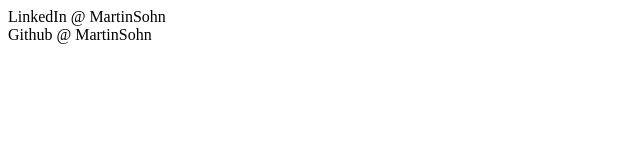
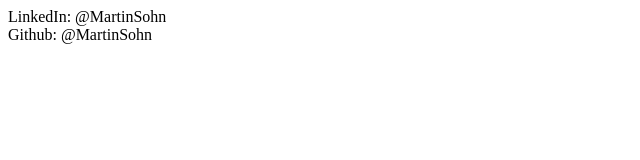
Before and after one commit to bottle-droplets-bend-lawnmower/bottle-droplets-bend-lawnmower.github.io, a plain HTML site: page index.html in a window 1280 px wide. Shown: the full height of the page, 0-640 px from the left. Drawn offline with Linux system fonts and the light colour scheme.

Commit message:
Update index.html

```diff
--- a/index.html
+++ b/index.html
@@ -3,7 +3,7 @@
     <title>Martin Sohn</title>
   </head>
   <body>
-    LinkedIn @ MartinSohn<br>
-    Github @ MartinSohn
+    LinkedIn: @MartinSohn<br>
+    Github: @MartinSohn
   </body>
 </html>
```
